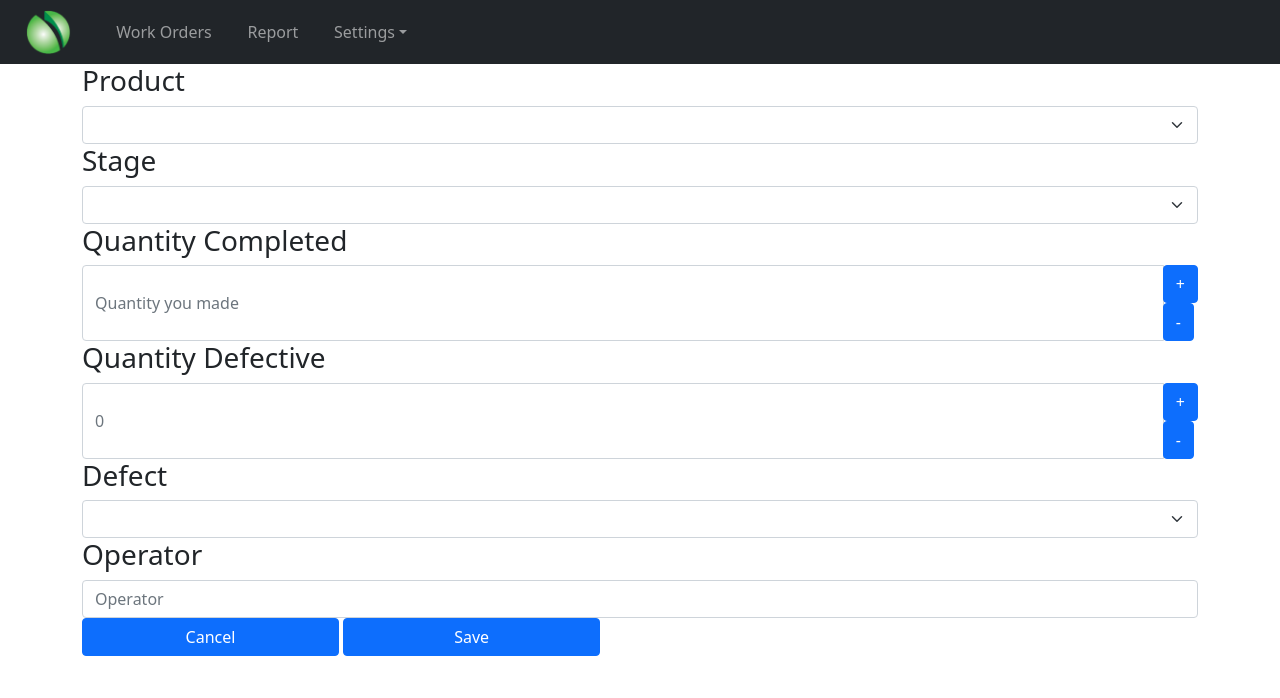
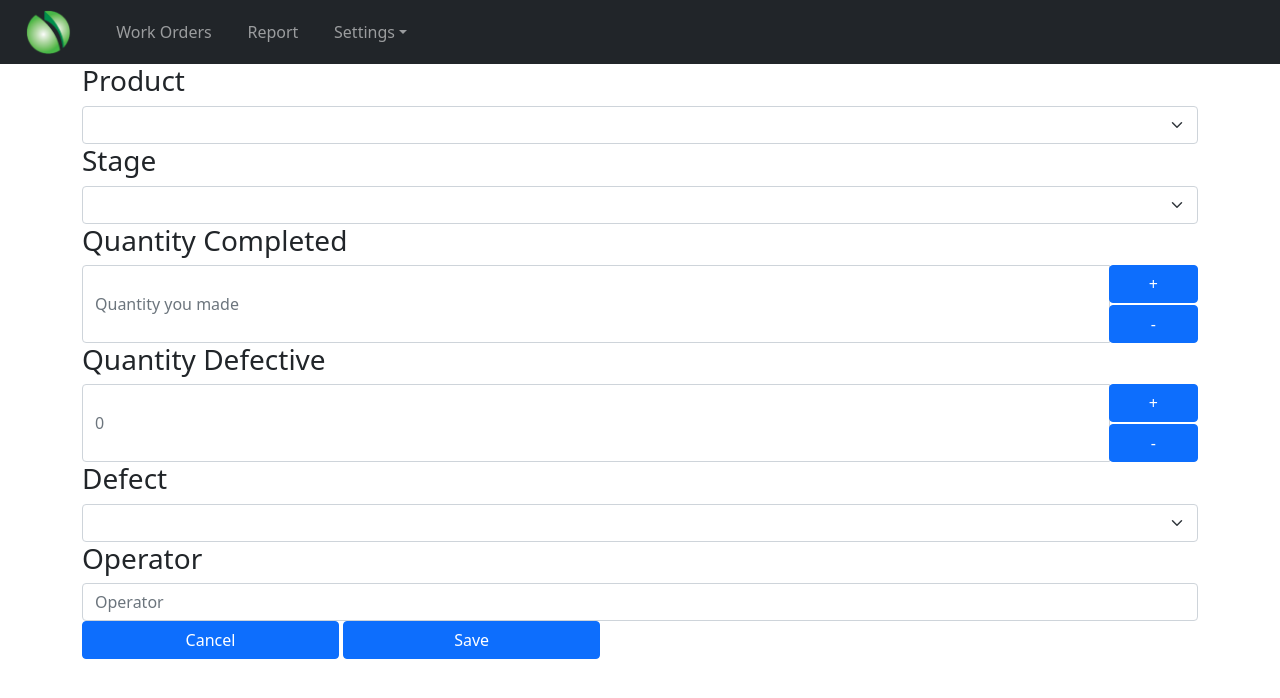
Before and after one commit to mgrist/CS4306-PrincipalLED, a React (Create React App) app in the folder client/: page /WorkOrder in a window 1280 px wide. Shown: the top 698 px of the page. Built offline with nearby package versions, Linux system fonts and the light colour scheme; the HTML template or start-up script is replaced by a standard one.

Commit message:
fixed counter file structure

```diff
--- a/client/src/App.js
+++ b/client/src/App.js
@@ -1,8 +1,5 @@
 import React from "react";
 import AppBar from "./components/appBar/appBar.js";
-
-
-
 
 const App = () => {
     return (
--- /dev/null
+++ b/client/src/components/counter/Counter.css
@@ -0,0 +1,13 @@
+.wrapper {
+    margin-left: 10%;
+    width: 8%;
+}
+
+#bttn1 {
+    width: 100%;
+}
+
+#bttn2 {
+    margin-top: 2%;
+    width: 100%;
+}
--- /dev/null
+++ b/client/src/components/counter/Counter.js
@@ -0,0 +1,23 @@
+import React from "react";
+import Button from "react-bootstrap/Button";
+import { Col } from "react-bootstrap";
+import './Counter.css';
+
+
+export default function Counter() {
+  return (
+      <div className="wrapper">
+        <Col>
+        <Button id="bttn1">
+          +
+        </Button>
+        </Col>
+
+        <Col>
+        <Button id="bttn2">
+          -
+        </Button>
+        </Col>
+      </div>
+  );
+}
--- a/client/src/components/pages/ComponentsInPages/Counter.js
+++ /dev/null
@@ -1,27 +0,0 @@
-import React, { Component } from "react";
-import Button from "react-bootstrap/Button";
-import { Col } from "react-bootstrap";
-
-
-class Counter extends Component {
-
-  render() {
-    return (
-      <div style={{display: this.props.unique === 0 ? "none" : "flex",}}>
-        <Col>
-        <Button onClick={() => this.props.onIncrement(this.props.counter)}>
-          +
-        </Button>
-
-        <Col>
-        </Col>
-        <Button onClick={() => this.props.onDecrease(this.props.counter)}>
-          -
-        </Button>
-        </Col>
-      </div>
-    );
-  }
-}
-
-export default Counter;
--- a/client/src/components/pages/Workorder.js
+++ b/client/src/components/pages/Workorder.js
@@ -1,6 +1,6 @@
 import React, { Component } from "react";
 import { Container, InputGroup, Form, FormControl, Col, Button } from "react-bootstrap";
-import Counter from "./ComponentsInPages/Counter";
+import Counter from "../counter/Counter";
 
 export default class Workorder extends Component{
     render(){
@@ -58,6 +58,7 @@ export default class Workorder extends Component{
                 />
                 <Counter></Counter>
             </InputGroup>
+
             </Col>
 
             <Col>
```
